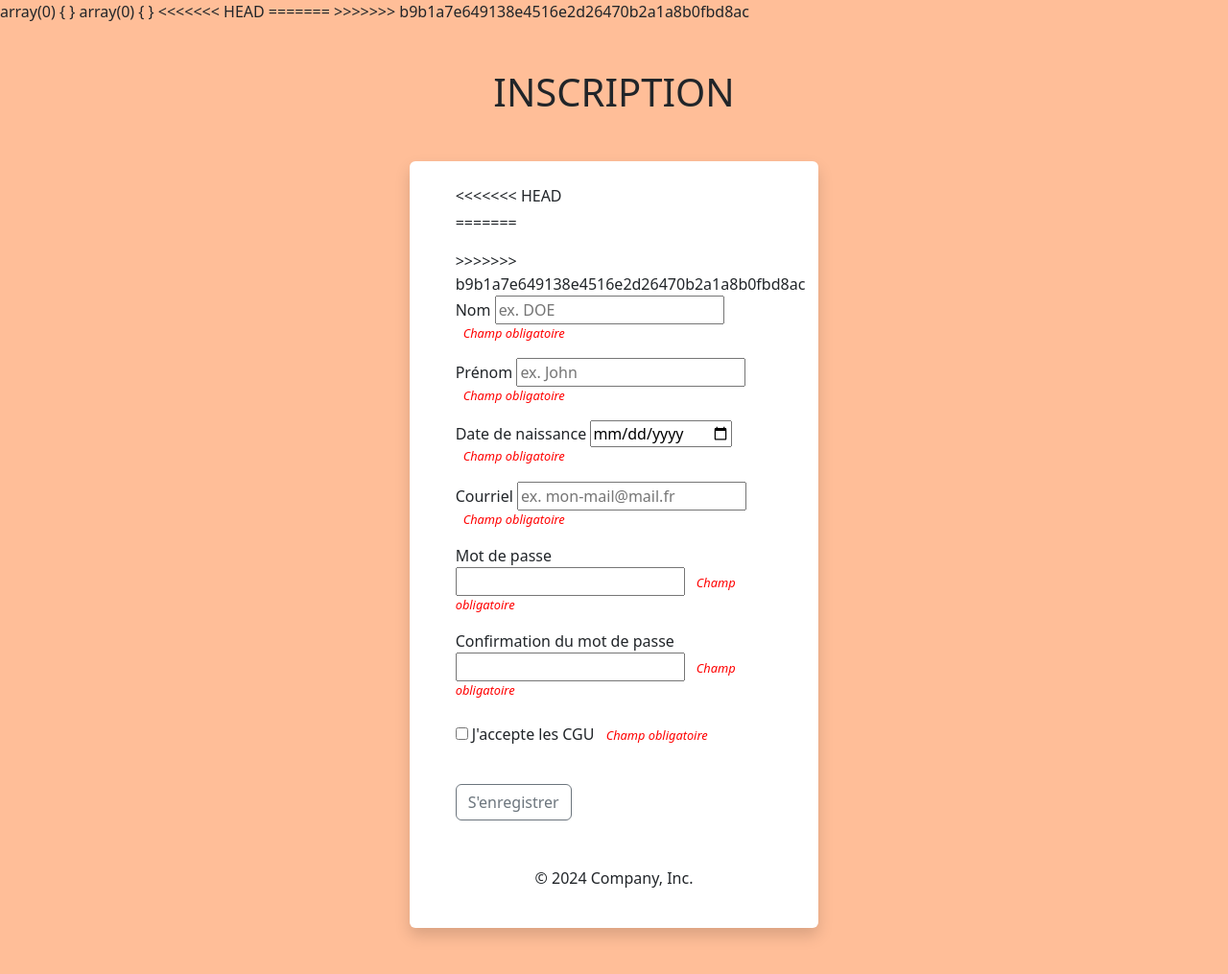
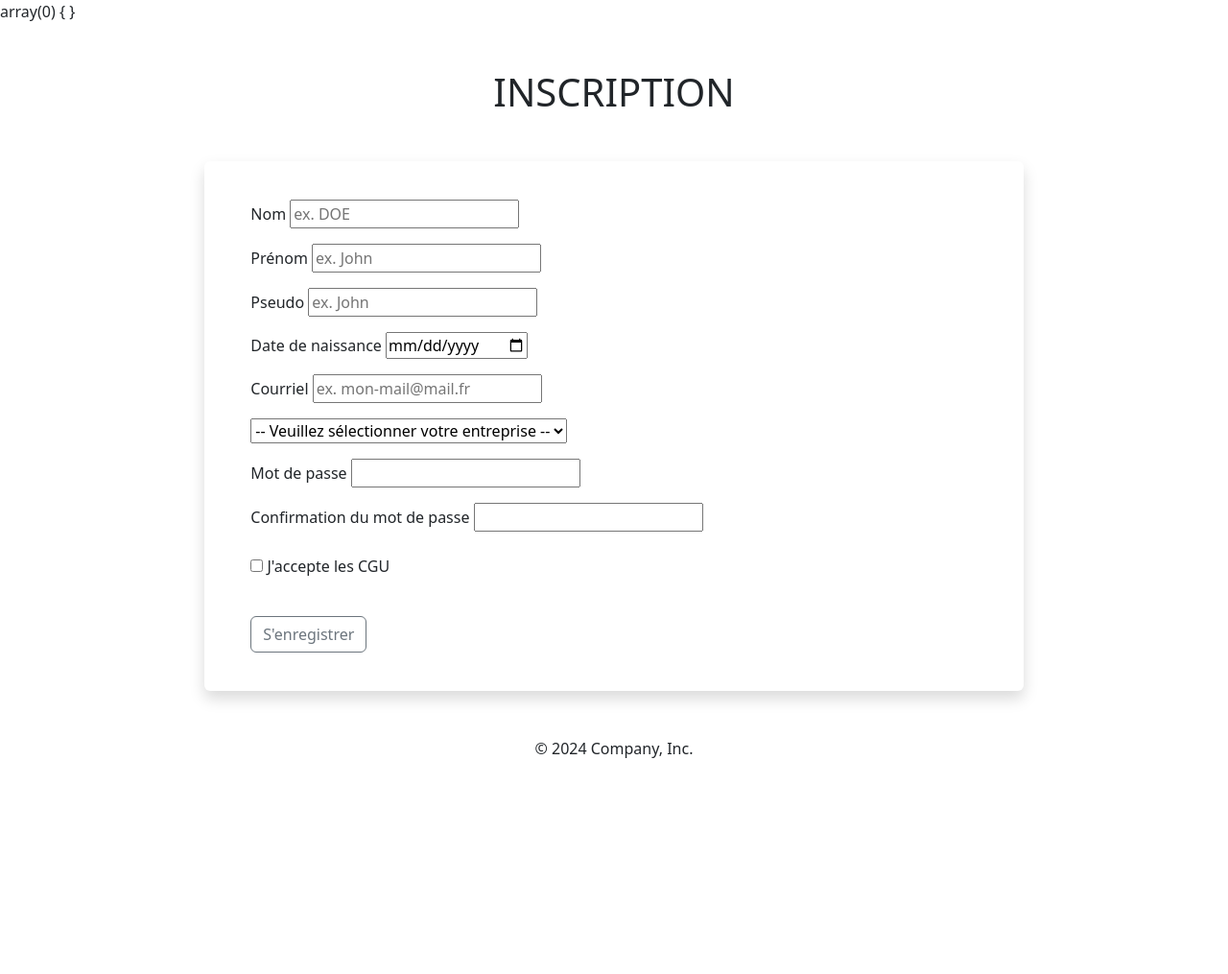
Before and after one commit to AnousoneM/afpa-form, a PHP site: page /controllers/controller-signup.php in a window 1280 px wide. Shown: the whole page at 96% size. After the commit the page ends 790 px from the top, so only its background shows below. Run offline with PHP 8.4, Linux system fonts and the light colour scheme; some libraries are stand-ins or nearby versions.

Commit message:
mise à jour

```diff
--- a/assets/css/style.css
+++ b/assets/css/style.css
@@ -6,5 +6,5 @@
 }
 
 body {
-    background-color: #ffbe98;
+    /* background-color: #ffbe98; */
 }
--- a/controllers/controller-signup.php
+++ b/controllers/controller-signup.php
@@ -1,7 +1,24 @@
 <?php
 
+// regex du nom
+$regexName = '/^[a-zA-Z]+$/';
+
 var_dump($_POST);
-var_dump($_GET);
+
+// Je déclenche mes tests uniquement lors d'un POST
+if ($_SERVER['REQUEST_METHOD'] == 'POST') {
+    // je créé un tablau d'erreurs vide
+    $errors = [];
+
+    // Verification du nom
+    if (empty($_POST['lastname'])) {
+        $errors['lastname'] = 'Veuillez saisir un nom';
+    } elseif (!preg_match($regexName, $_POST['lastname'])) {
+        $errors['lastname'] = 'Caractères non valides';
+    }
+
+    var_dump($errors);
+}
 
 
 ?>
--- a/views/templates/head.php
+++ b/views/templates/head.php
@@ -6,11 +6,8 @@
     <meta name="viewport" content="width=device-width, initial-scale=1.0">
     <title>AFPA Formulaire</title>
     <link rel="stylesheet" href="../node_modules/bootstrap/dist/css/bootstrap.css">
-<<<<<<< HEAD
-=======
     <link rel="stylesheet" href="../assets/css/style.css">
 
->>>>>>> b9b1a7e649138e4516e2d26470b2a1a8b0fbd8ac
 </head>
 
 <body>
--- a/views/view-signup.php
+++ b/views/view-signup.php
@@ -3,74 +3,69 @@
 
 <h1 class="text-center mt-5">INSCRIPTION</h1>
 
-<div class="container my-5 col-4 px-5 py-4 shadow rounded bg-white">
+<div class="container my-5 col-8 px-5 py-4 shadow rounded bg-white">
 
-
-
-<<<<<<< HEAD
-        <form action="" method="GET">
-            <div class="my-1">
-=======
     <form action="" method="POST">
         <div class="my-3">
->>>>>>> b9b1a7e649138e4516e2d26470b2a1a8b0fbd8ac
-                <label for="">Nom</label>
-                <input type="text" name="lastname" placeholder="ex. DOE">
-                <!-- Message d'erreur si ko -->
-                <span class="input-warning ms-2">Champ obligatoire</span>
+            <label for="lastname">Nom</label>
+            <!-- Je fais une value pour conserver les données du formulaire si erreur -->
+            <input type="text" name="lastname" id="lastname" placeholder="ex. DOE" value="<?= $_POST['lastname'] ?? '' ?>">
+            <!-- Message d'erreur si non OK -->
+            <span class="input-warning ms-2"><?= $errors['lastname'] ?? '' ?></span>
         </div>
 
         <div class="my-3">
-                <label for="">Prénom</label>
-                <input type="text" name="firstname" placeholder="ex. John">
-                <span class="input-warning ms-2">Champ obligatoire</span>
+            <label for="firstname">Prénom</label>
+            <input type="text" name="firstname" id="firstname" placeholder="ex. John">
+            <span class="input-warning ms-2"><?= $errors['firstname'] ?? '' ?></span>
         </div>
+
         <div class="my-3">
-                <label for="">Date de naissance</label>
-                <input type="date" name="birthdate">
-                <span class="input-warning ms-2">Champ obligatoire</span>
+            <label for="pseudo">Pseudo</label>
+            <input type="text" name="pseudo" id="pseudo" placeholder="ex. John">
+            <span class="input-warning ms-2"></span>
         </div>
+
+        <div class="my-3">
+            <label for="birthdate">Date de naissance</label>
+            <input type="date" name="birthdate" id="birthdate">
+            <span class="input-warning ms-2"></span>
+        </div>
+
         <div class="my-3">
             <label for="">Courriel</label>
-                <input type="email" name="email" placeholder="ex. mon-mail@mail.fr">
-                <span class="input-warning ms-2">Champ obligatoire</span>
+            <input type="email" name="email" id="email" placeholder="ex. mon-mail@mail.fr">
+            <span class="input-warning ms-2"></span>
         </div>
+
+        <select name="enterprise" id="enterprise">
+            <option value="" selected disabled>-- Veuillez sélectionner votre entreprise --</option>
+            <option value="1">Bad Company</option>
+            <option value="2">Afpa</option>
+        </select>
+
         <div class="my-3">
-                <label for="">Mot de passe</label>
-                <input type="password" name="password">
-                <span class="input-warning ms-2">Champ obligatoire</span>
+            <label for="password">Mot de passe</label>
+            <input type="password" name="password" id="password">
+            <span class="input-warning ms-2"></span>
         </div>
+
         <div class="my-3">
-                <label for="">Confirmation du mot de passe</label>
-                <input type="password">
-                <span class="input-warning ms-2">Champ obligatoire</span>
+            <label for="confirmPassword">Confirmation du mot de passe</label>
+            <input type="password" name="confirmPassword" id="confirmPassword">
+            <span class="input-warning ms-2"></span>
         </div>
+
         <div class="my-4">
             <input name="cgu" id="cgu" type="checkbox">
             <label for="cgu">J'accepte les CGU</label>
-                <span class="input-warning ms-2">Champ obligatoire</span>
+            <span class="input-warning ms-2"></span>
         </div>
-
 
         <button class="mt-3 btn btn-outline-secondary">S'enregistrer</button>
 
     </form>
 
-
-<!--
-        <h2 class="text-center">Récapitulatifs des infos</h2>
-        <ul>
-            <li><b>Nom : </b><?= $_POST['lastname'] ?? '' ?></li>
-            <li><b>Prénom : </b><?= $_POST['firstname'] ?? '' ?></li>
-            <li><b>Date de naissance : </b><?= $_POST['birthdate'] ?? '' ?></li>
-            <li><b>Courriel : </b><?= $_POST['email'] ?? '' ?></li>
-            <li><b>Mot de passe : </b><?= $_POST['password'] ?? '' ?></li>
-        </ul>
-
-        <p class="fs-4 text-center">Un mail de confirmation vous a été envoyé, vous pouvez maintenant vous connecter</p>
-        <a class="col-4 btn btn-secondary d-block mx-auto" href="../index.php">Connexion</a> -->
-
-
 </div>
 
 <!-- Intégration du footer -->
```
Also changed, not shown: _consignes/_consigneJeuxDeDonnees.md (+5 -4 lines). Lines whose indentation alone changed are shown as unchanged.
